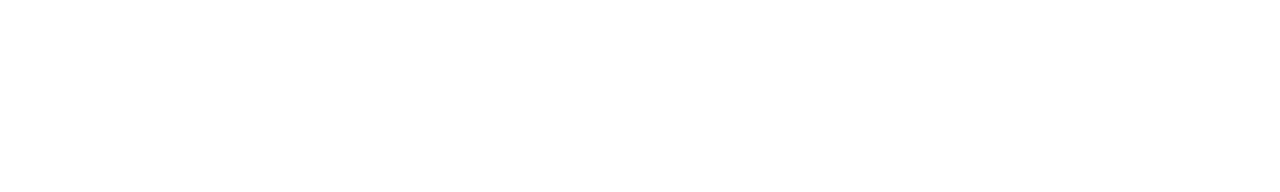
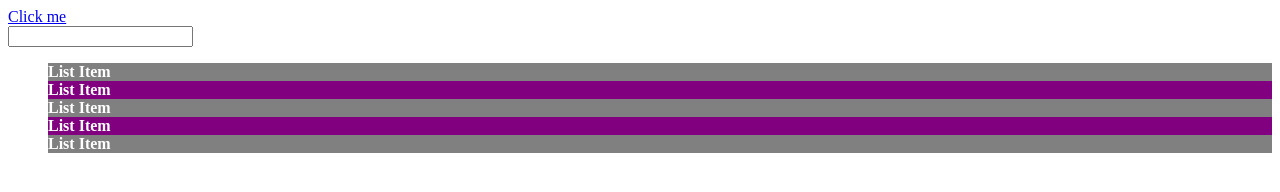
Before and after one commit to Victoria-Rhine/Full-Stack-Web-Development, a plain HTML site: page Styling with CSS3/Pseudo Classes.html in a window 1280 px wide. Drawn offline with Linux system fonts and the light colour scheme.

Commit message:
Add files via upload
updated file

```diff
--- a/Styling with CSS3/Pseudo Classes.html
+++ b/Styling with CSS3/Pseudo Classes.html
@@ -2,8 +2,59 @@
 <html>
 	<head>
 		<title>Pseudo Classes</title>
+		<style type="text/css">
+			a:hover {
+				color: red;
+				font-weight: bold;
+			}
+
+			a:active {
+				color:green;
+				font-weight: bold;
+			}
+
+			.myForm input:focus {
+				background:pink;
+				width: 300px;
+			}
+
+			.myList li:first-child {
+				color: green;
+				font-weight: bold;
+			}
+
+			.myList li:last-child {
+				color: red;
+				font-weight: bold;
+			}
+
+			.myList li:nth-child(even) {
+				background: purple;
+				color: white;
+				font-weight: bold;
+			}
+
+				.myList li:nth-child(odd) {
+				background: gray;
+				color: white;
+				font-weight: bold;
+			}
+		</style>
 	</head>
 	<body>
+		<a href="#">Click me</a>
+
+		<form class="myForm">
+			<input type="text">
+		</form>
+
+		<ul class="myList">
+			<li>List Item</li>
+			<li>List Item</li>
+			<li>List Item</li>
+			<li>List Item</li>
+			<li>List Item</li>
+		</ul>
 
 	</body>
 </html>
```
